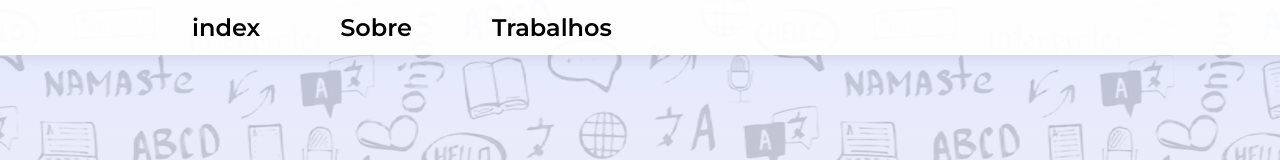
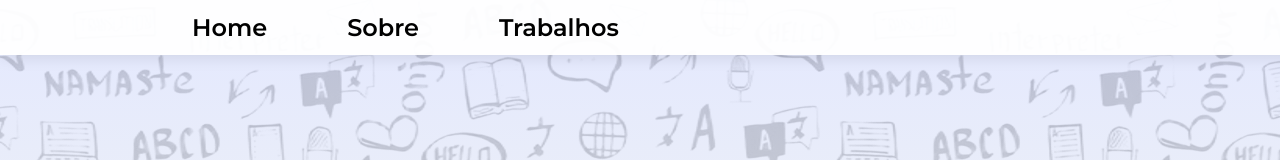
Before and after one commit to lucasnordextUFSC/trabalhos, a plain HTML site: page Sobre.html in a window 1280 px wide. Shown: the top 160 px of the page. Drawn offline with nearby package versions, Linux system fonts and the light colour scheme; a web font is replaced by a local one.

Commit message:
Update Sobre.html

```diff
--- a/Sobre.html
+++ b/Sobre.html
@@ -9,7 +9,7 @@
 <body>
     <header class="cabecalho">
         <nav class="cabecalho__menu">
-            <a class="cabecalho__menu__link" href="Home.html">index</a>
+            <a class="cabecalho__menu__link" href="index.html">Home</a>
             <a class="cabecalho__menu__link" href="Sobre.html">Sobre</a>
             <a class="cabecalho__menu__link" href="Trabalhos.html">Trabalhos</a>
         </nav>
```
